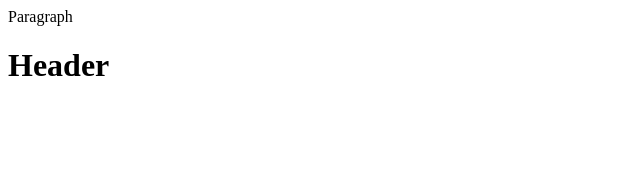
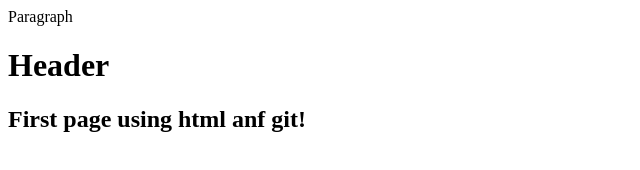
Before and after one commit to rishitha24/git-test, a website: page index.html in a window 1280 px wide. Shown: the whole page, without its empty margins (0-640 px from the left). Drawn offline with Linux system fonts and the light colour scheme.

Commit message:
Fourth Commit

```diff
--- a/index.html
+++ b/index.html
@@ -6,5 +6,6 @@
 <body>
    <p> Paragraph</p>
    <h1>Header</h1>
+   <h2>First page using html anf git!</h2>
 </body>
 </html>
```
Also changed, not shown: package.json (added, +24 -0 lines), 2 other files.
